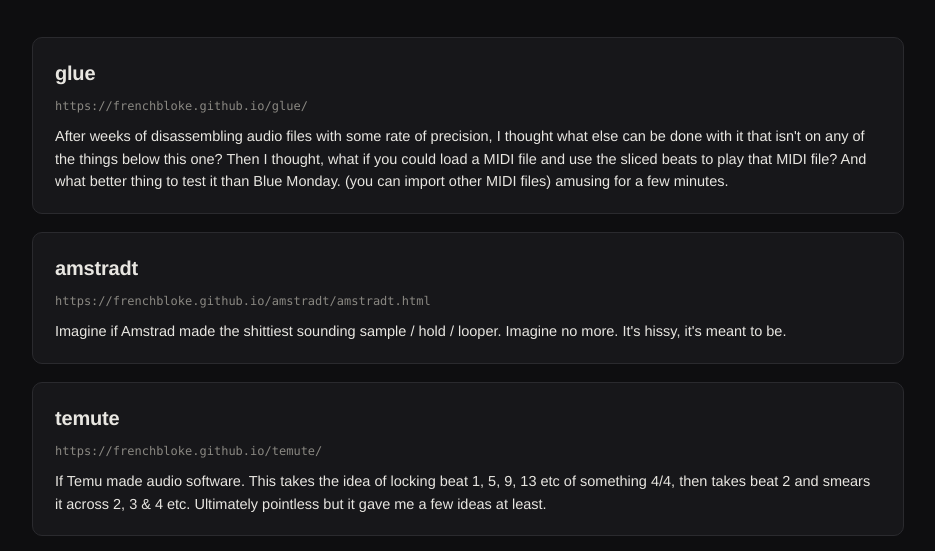
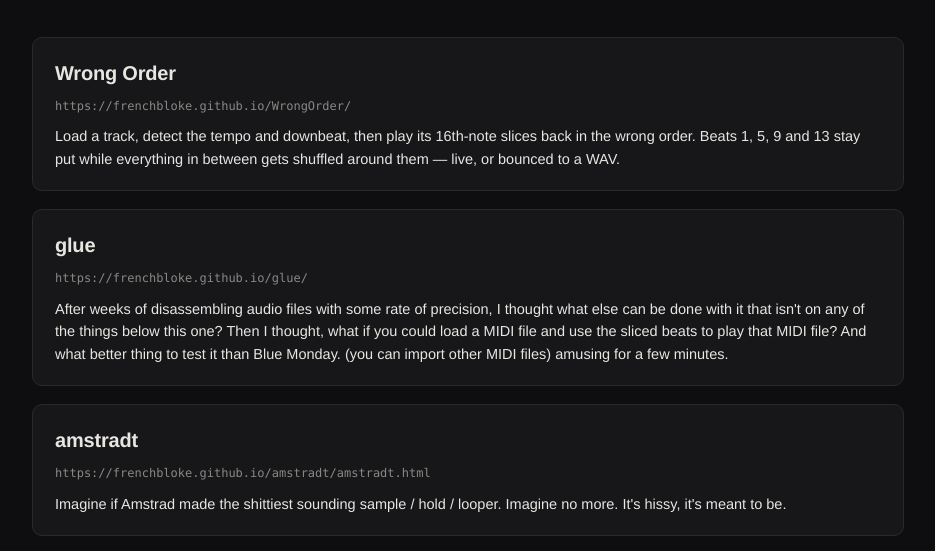
Before and after one commit to frenchbloke/frenchbloke.github.io, a plain HTML site: page index.html in a window 1280 px wide. Shown: the part 169-720 px from the top of the page, without its empty margins (172-1107 px from the left). Drawn offline with Linux system fonts and the light colour scheme.

Commit message:
Add Wrong Order to the projects index

```diff
--- a/index.html
+++ b/index.html
@@ -38,6 +38,11 @@ footer a{color:var(--mute)}
   <p class="tag">Browser-based audio experiments. All single HTML files — right-click, save as, use anywhere.</p>
 </header>
 <main class="grid">
+<article class="card">
+  <h2><a href="https://frenchbloke.github.io/WrongOrder/">Wrong Order</a></h2>
+  <span class="url">https://frenchbloke.github.io/WrongOrder/</span>
+  <p class="desc">Load a track, detect the tempo and downbeat, then play its 16th-note slices back in the wrong order. Beats 1, 5, 9 and 13 stay put while everything in between gets shuffled around them — live, or bounced to a WAV.</p>
+</article>
 <article class="card">
   <h2><a href="https://frenchbloke.github.io/glue/">glue</a></h2>
   <span class="url">https://frenchbloke.github.io/glue/</span>
```
